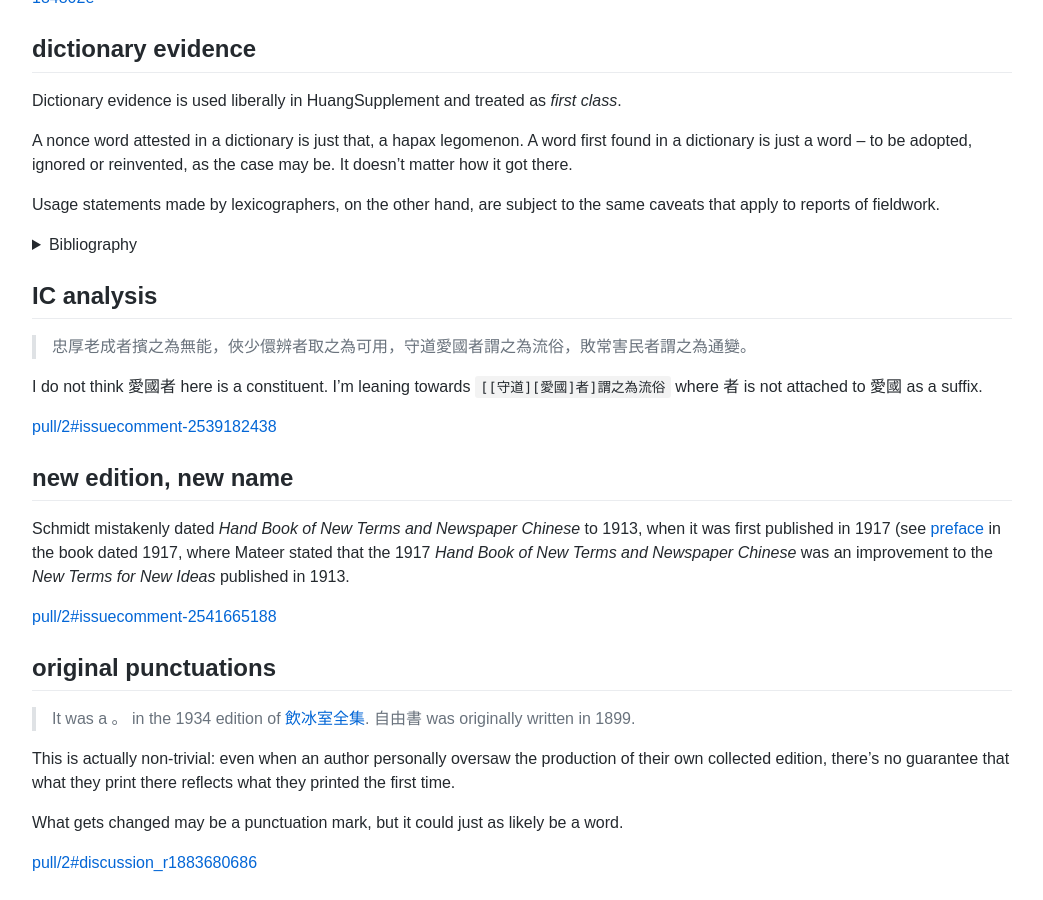
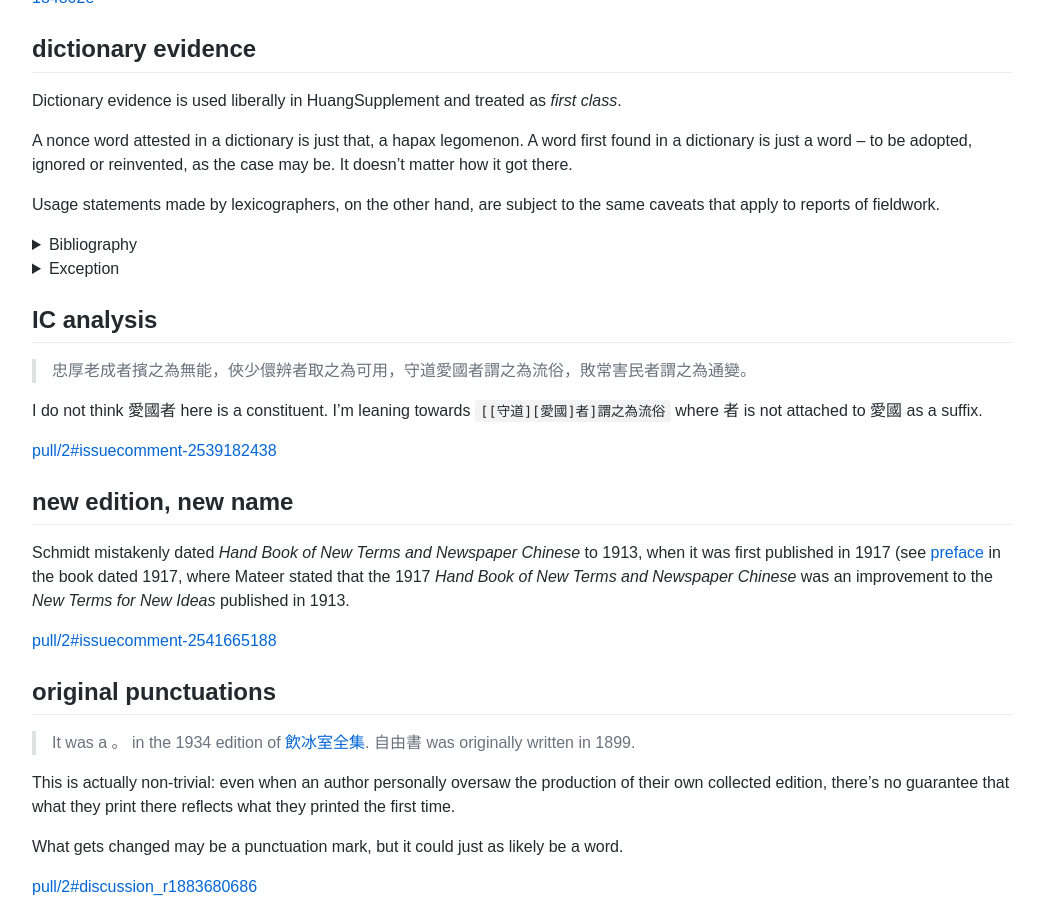
Before and after one commit to t18d/HuangSupplement, a Jekyll site: the page built from docs/pitfalls.md, in a window 1280 px wide and 900 px high, scrolled down 498 px. Shown: the whole window, without its empty margins (118-1161 px from the left). Built offline with Jekyll 4.4.1, drawn with Linux system fonts in a browser that asks for light colours.

Commit message:
Update pitfalls.md

```diff
--- a/docs/pitfalls.md
+++ b/docs/pitfalls.md
@@ -41,6 +41,14 @@
     <ul>
       <li>Hawke, Andrew, '11.11.2 Dictionary Evidence', in Philip Durkin (ed.), <em>The Oxford Handbook of Lexicography</em> (Oxford, 2016), 192–3.</li>
       <li>Osselton, N.&VeryThinSpace;E., 'Secondary Documentation in Historical Lexicography', in <em>Chosen Words: Past and Present Problems for Dictionary Makers</em> (Exeter, 1995), 137–47.</li>
+    </ul>
+</details>
+
+<details>
+    <summary>Exception</summary>
+    <br>
+    <ul>
+      <li>Gilliver, Peter, 'Dictionary words', in John Considine (ed.), <em>Adventuring in Dictionaries: New Studies in the History of Lexicography</em> (Newcastle upon Tyne, 2010), 216–8.</li>
     </ul>
 </details>
 
```
